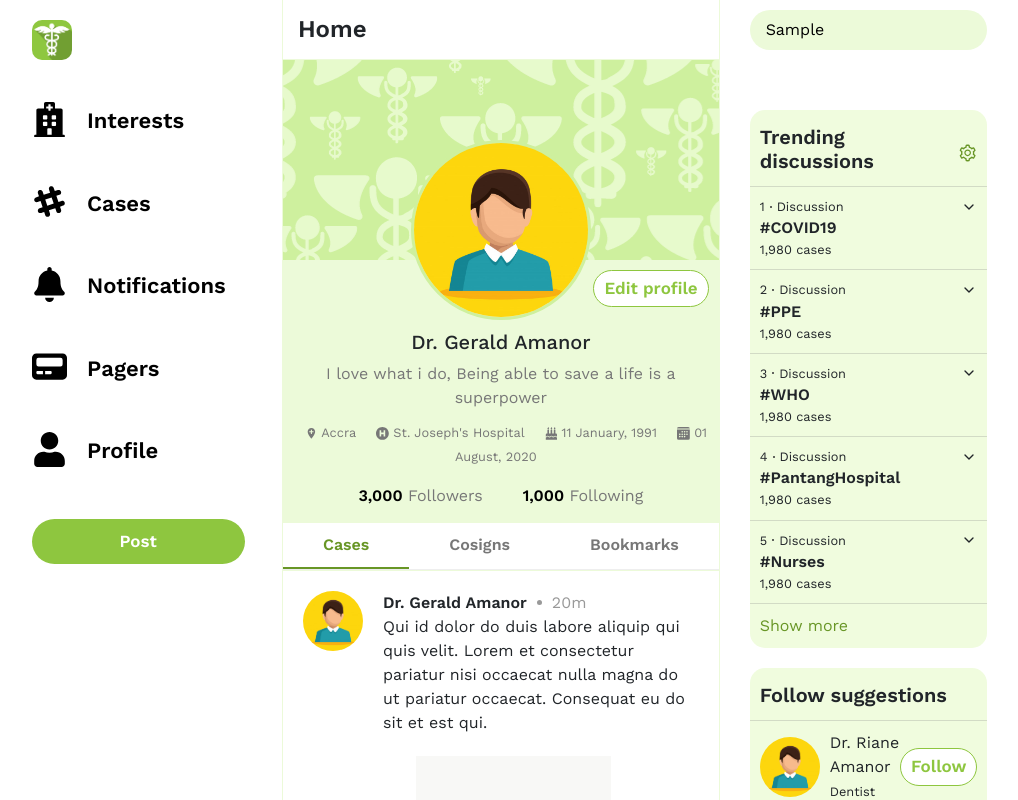
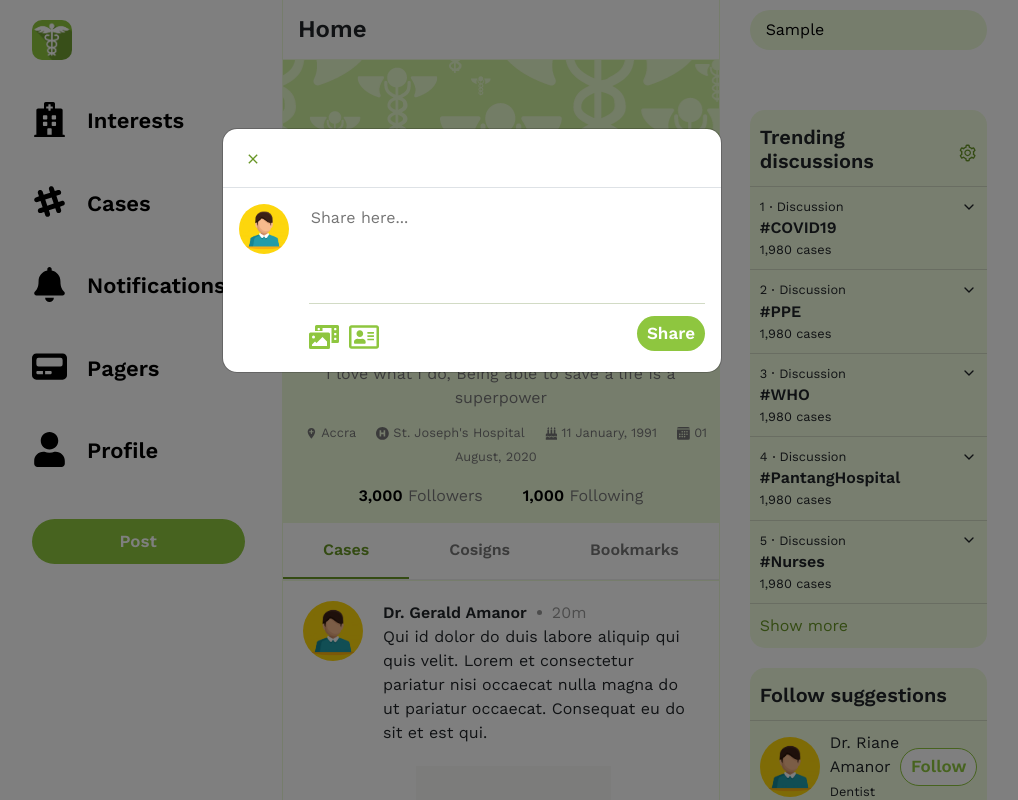
Before and after one commit to siawfish/casibus, a React (Create React App) app: page /profile in a window 1280 px wide. Both pictures are taken after typing "Sample" into the empty fields and a click on the button "Post". Shown: the top 800 px of the page, without its empty margins (168-1186 px from the left). Built offline with nearby package versions, Linux system fonts and the light colour scheme.

Commit message:
Completed ShareCaseModal design

```diff
--- /dev/null
+++ b/src/components/featuresComponents/ShareCaseModal.js
@@ -0,0 +1,64 @@
+import React, { Component } from 'react'
+import ReactDOM from 'react-dom'
+import { Modal } from 'react-bootstrap'
+import { IoMdClose } from 'react-icons/io'
+import avatar from '../../assets/images/avi.jpg'
+import { FaRegAddressCard, FaPhotoVideo } from 'react-icons/fa'
+
+
+export default class ShareCaseModal extends Component {
+    constructor(){
+        super()
+        this.state= {
+            show:false
+        }
+    }
+
+    handleClose = () => {
+        this.setState({
+            show:false
+        })
+    }
+
+    show = () => {
+        this.setState({
+            show:true
+        })
+    }
+
+    feedback = () => {
+        var textarea = ReactDOM.findDOMNode(this).nextSibling
+        // Add the "show" class to DIV
+        textarea.className = "show";
+        // After 3 seconds, remove the show class from DIV
+        setTimeout(function(){ textarea.className = textarea.className.replace("show", ""); }, 3000);
+    }
+    render() {
+        return (
+            <>
+                <button onClick={this.show} className="btnFill">Post</button>
+                <Modal className="shareCaseModal" show={this.state.show} onHide={this.handleClose}>
+                    <Modal.Header>
+                        <button onClick={this.handleClose}><IoMdClose /></button>
+                    </Modal.Header>
+                    <Modal.Body>
+                        <div className="shareCaseCon">
+                            <img src={avatar} alt="avatar"/>
+                            <div className="shareCon">
+                                <textarea  placeholder="Share here..." />
+                                <div className="postBtnsCon">
+                                    <div className="leftBtns">
+                                        <span><FaPhotoVideo /></span>
+                                        <span><FaRegAddressCard /></span>
+                                    </div>
+                                    <button className="btnFill">Share</button>
+                                </div>
+                            </div>
+                        </div>
+                    </Modal.Body>
+                </Modal>
+                <div id="snackbar">Some text some message..</div>
+            </>
+        )
+    }
+}
--- a/src/components/structureComponents/Sidepane.js
+++ b/src/components/structureComponents/Sidepane.js
@@ -2,6 +2,7 @@ import React, { Component } from 'react'
 import logo from '../../assets/images/logo.png'
 import { FaPager, FaUser, FaSlackHash, FaHospital, FaBell } from 'react-icons/fa'
 import { Link } from 'react-router-dom'
+import ShareCaseModal from '../featuresComponents/ShareCaseModal'
 
 export default class Sidepane extends Component {
     render() {
@@ -11,13 +12,13 @@ export default class Sidepane extends Component {
                     <img src={logo} alt="logo"/>
                 </div>
                 <ul>
-                    <li><Link to="#"><span><FaHospital /></span>Interests</Link></li>
+                    <li><Link to="/home"><span><FaHospital /></span>Interests</Link></li>
                     <li><Link to="#"><span><FaSlackHash /></span>Cases</Link></li>
                     <li><Link to="#"><span><FaBell /></span>Notifications</Link></li>
                     <li><Link to="#"><span><FaPager /></span>Pagers</Link></li>
-                    <li><Link to="#"><span><FaUser /></span>Profile</Link></li>
+                    <li><Link to="/profile"><span><FaUser /></span>Profile</Link></li>
                 </ul>
-                <button className="btnFill">Post</button>
+                <ShareCaseModal />
             </div>
         )
     }
--- a/src/index.css
+++ b/src/index.css
@@ -670,7 +670,7 @@ label {
 }
 
 .tabs span {
-  padding: 10px 40px;
+  padding: 15px 40px;
   font-weight: 600;
   color: #777777;
   cursor: pointer;
@@ -681,3 +681,99 @@ label {
   background-color: #f0fcde;
   color: #689626;
 }
+
+.modal-header svg {
+  color: #689626;
+}
+
+.modal-header button:hover {
+  background-color: #f0fcde;
+  border-radius: 50%;
+  cursor: pointer;
+}
+
+.modal-header button {
+  background-color: transparent;
+  border: none;
+}
+
+.shareCaseModal .modal-content {
+  border-radius: 15px!important;
+}
+
+.shareCaseModal .shareCaseCon {
+  display: flex;
+  flex-direction: row;
+  justify-content: space-between;
+  flex-grow: 1;
+}
+
+.shareCaseModal .shareCaseCon img {
+  width: 50px;
+  height: 50px;
+  border-radius: 25px;
+}
+
+.shareCon {
+  flex-grow: 0.9;
+
+}
+
+.shareCon textarea {
+  width: 100%!important;
+  outline: none!important;
+  border: none;
+  resize: none;
+  height: 100px;
+  border-bottom: 1px solid #d2dbc5;
+}
+
+.shareCon .postBtnsCon button {
+  padding: 5px 10px;
+}
+
+/* The snackbar - position it at the bottom and in the middle of the screen */
+#snackbar {
+  visibility: hidden; /* Hidden by default. Visible on click */
+  width: fit-content; /* Set a default minimum width */
+  margin-left: -125px; /* Divide value of min-width by 2 */
+  background-color: #f0fcde; /* Black background color */
+  color: #689626; /* White text color */
+  text-align: center; /* Centered text */
+  border-radius: 8px; /* Rounded borders */
+  padding: 16px; /* Padding */
+  position: fixed; /* Sit on top of the screen */
+  z-index: 1; /* Add a z-index if needed */
+  left: 50%; /* Center the snackbar */
+  bottom: 30px; /* 30px from the bottom */
+}
+
+/* Show the snackbar when clicking on a button (class added with JavaScript) */
+#snackbar.show {
+  visibility: visible; /* Show the snackbar */
+  /* Add animation: Take 0.5 seconds to fade in and out the snackbar.
+  However, delay the fade out process for 2.5 seconds */
+  -webkit-animation: fadein 0.5s, fadeout 0.5s 2.5s;
+  animation: fadein 0.5s, fadeout 0.5s 2.5s;
+}
+
+/* Animations to fade the snackbar in and out */
+@-webkit-keyframes fadein {
+  from {bottom: 0; opacity: 0;}
+  to {bottom: 30px; opacity: 1;}
+}
+
+@keyframes fadein {
+  from {bottom: 0; opacity: 0;}
+  to {bottom: 30px; opacity: 1;}
+}
+
+@-webkit-keyframes fadeout {
+  from {bottom: 30px; opacity: 1;}
+  to {bottom: 0; opacity: 0;}
+}
+
+@keyframes fadeout {
+  from {bottom: 30px; opacity: 1;}
+  to {bottom: 0; opacity: 0;}
+}
```
